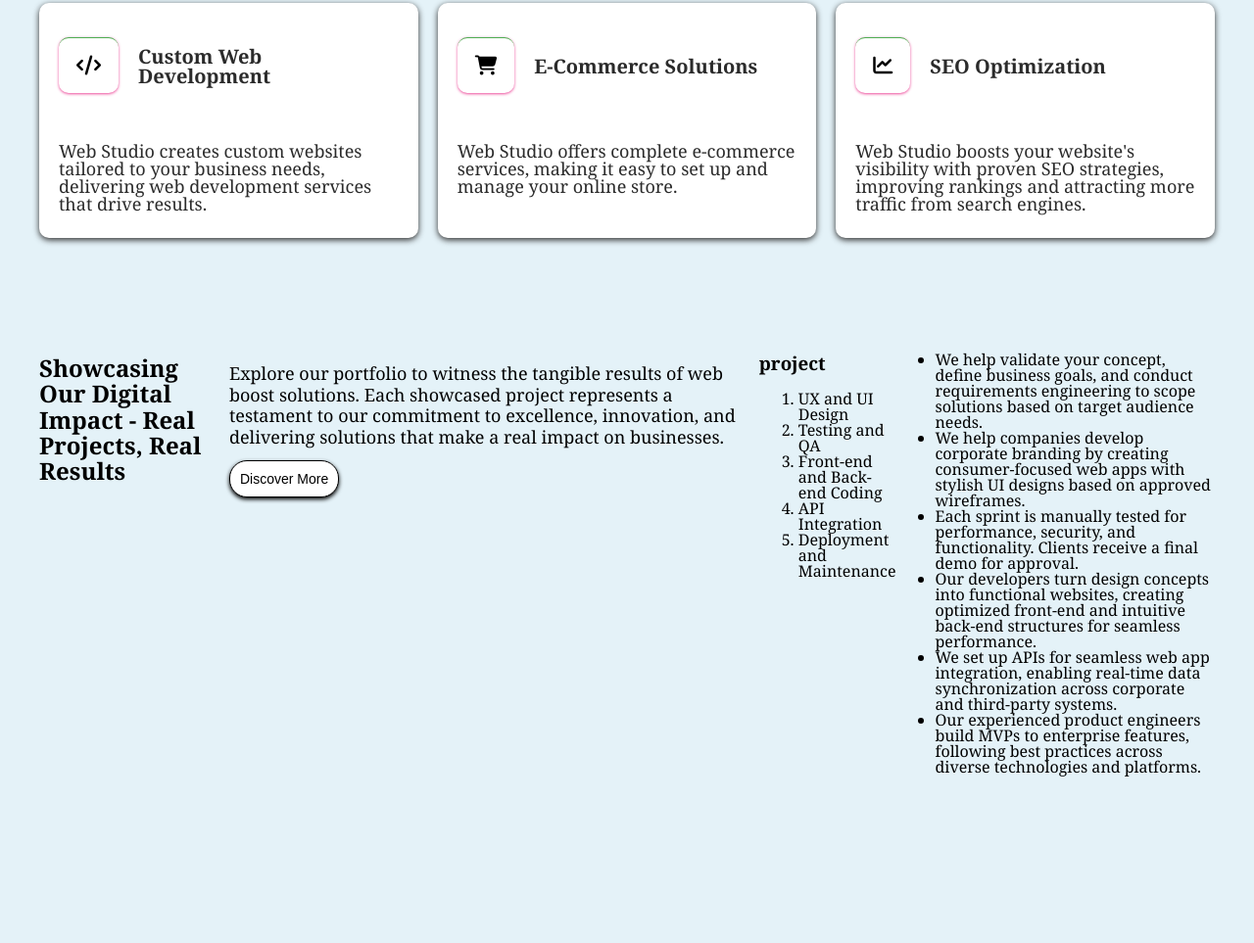
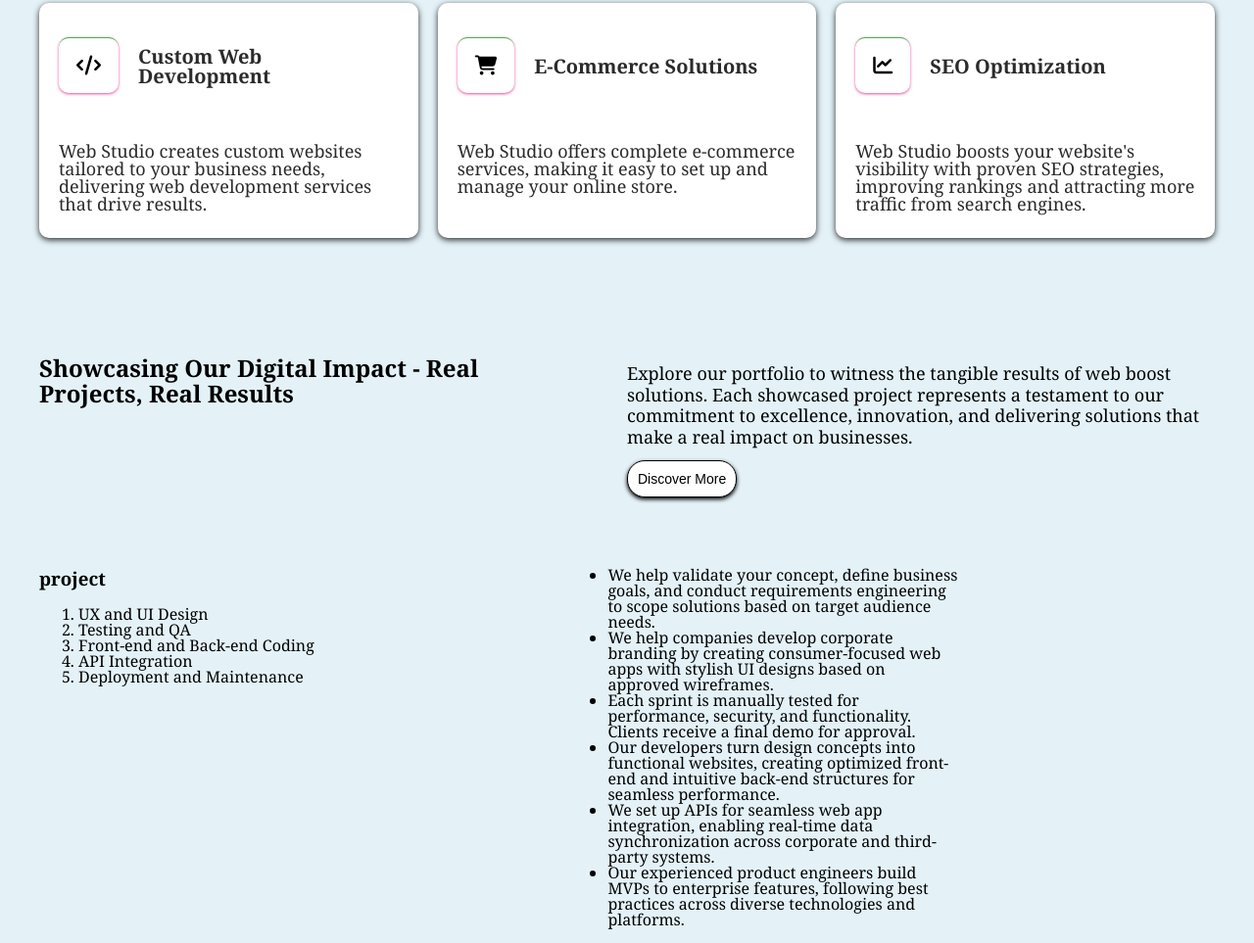
Before and after one commit to chinky23-tech/web-studio, a plain HTML site: page index.html in a window 1280 px wide. Shown: the part 1819-2782 px from the top of the page at 98% size. Before the commit the page ends 2676 px from the top, so only its background shows below. Drawn offline with nearby package versions, Linux system fonts and the light colour scheme.

Commit message:
new feature

```diff
--- a/css/style.css
+++ b/css/style.css
@@ -429,3 +429,11 @@
     transition: 0.3 ease;
     transform: translateY(-5px);
 }
+.projects-detail{
+    display: flex;
+    max-width: 1200px;
+    margin: 0 auto;
+}
+.projects-description{
+    max-width: 400px;
+margin: 0 auto;}
--- a/index.html
+++ b/index.html
@@ -158,6 +158,8 @@
 
     <button type="button" class="project-btn" id="project-btn">Discover More</button>
     </div>
+    </section>
+    <section class="projects-detail">
     <div class="projects-title">
         <h3>project</h3>
         <ol>
```
